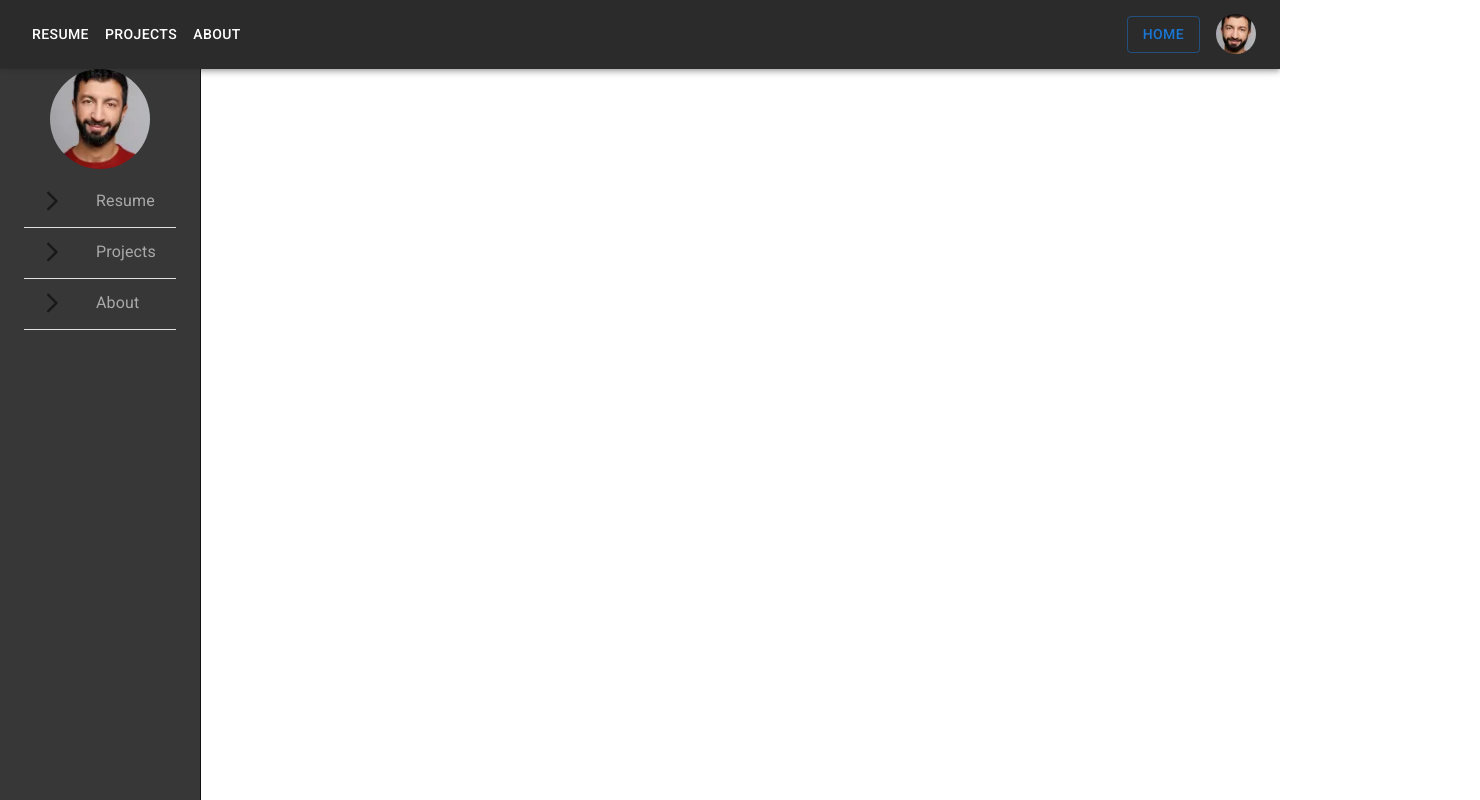
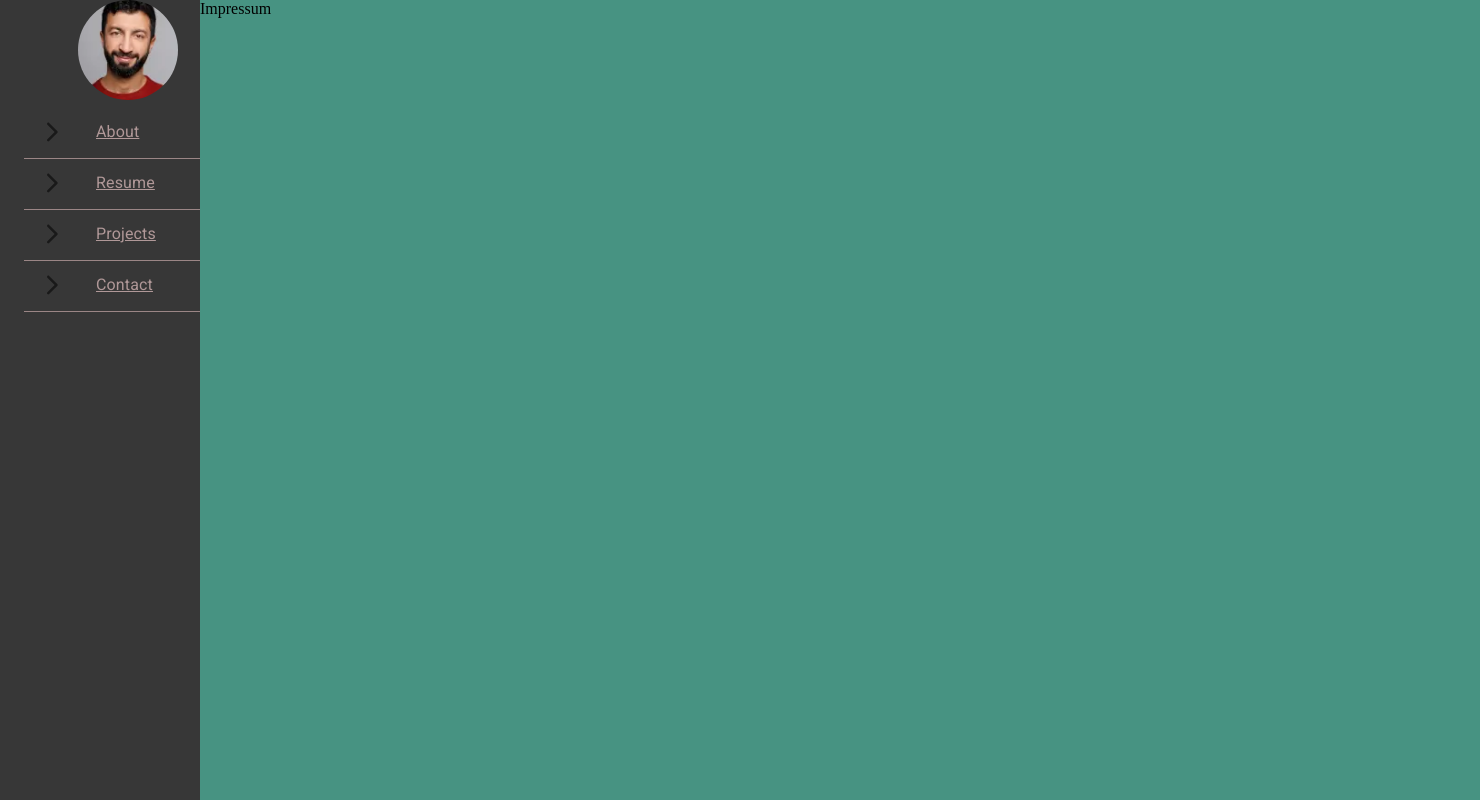
Before and after one commit to halilesmer/halil-portfolio-client-server, a React (Create React App) app: page /impressum in a window 1280 px wide. Shown: the whole page, 1480 px wide, since content can reach past the window. Built offline with nearby package versions, Linux system fonts and the light colour scheme.

Commit message:
added router

```diff
--- a/package.json
+++ b/package.json
@@ -14,6 +14,7 @@
     "normalize.css": "^8.0.1",
     "react": "^17.0.2",
     "react-dom": "^17.0.2",
+    "react-router-dom": "^6.2.2",
     "react-scripts": "5.0.0",
     "styled-components": "^5.3.5",
     "web-vitals": "^2.1.4"
--- a/src/App.js
+++ b/src/App.js
@@ -1,14 +1,32 @@
+import "./App.css";
+import Aside from "./components/Aside";
+import ResponsiveAppBar from "./components/ResponsiveAppBar";
+import { Resume } from "./components/Resume";
+import {  Routes, Route } from "react-router-dom";
+import { About } from "./components/About";
+import { Contact } from "./components/Contact";
+import { Impressum } from "./components/Impressum";
+import { Projects } from "./components/Projects";
 
-import './App.css';
-import Aside from './components/Aside';
-import ResponsiveAppBar from "./components/ResponsiveAppBar";
 
 function App() {
-  return (<>
 
-    <div>
-    <ResponsiveAppBar />
-      <Aside />
+
+  return (
+    <>
+      <div>
+        <ResponsiveAppBar />
+        <Aside />
+
+        <main>
+          <Routes>
+            <Route path="/" element={<About />} />
+            <Route path="/resume" element={<Resume />} />
+            <Route path="/contact" element={<Contact />} />
+            <Route path="/projects" element={<Projects />} />
+            <Route path="/impressum" element={<Impressum />} />
+          </Routes>
+        </main>
       </div>
     </>
   );
--- /dev/null
+++ b/src/components/About.js
@@ -0,0 +1,7 @@
+import React from 'react'
+
+export const About = () => {
+  return (
+    <div>About</div>
+  )
+}
--- a/src/components/Aside.js
+++ b/src/components/Aside.js
@@ -12,11 +12,11 @@ import {
 import * as React from "react";
 import avatar from "../assets/halil-esmer-profil-picture_sidebar.webp";
 import ArrowForwardIosRoundedIcon from "@mui/icons-material/ArrowForwardIosRounded";
-
+import {NavLink } from "react-router-dom";
 
 export default function Aside() {
   const styleDivider = {
-    background: "white",
+    background: "#b09898",
     marginTop: "10px",
     listStyle: "none !importent",
   };
@@ -38,6 +38,32 @@ export default function Aside() {
           <Box sx={{ width: "100%", maxWidth: 360 }}>
             <nav aria-label="main mailbox folders">
               <List sx={styleLists}>
+                <NavLink
+                  end
+                  to="/"
+                  className={({ isActive }) =>
+                    isActive ? "active" : "inactive"
+                  }
+                >
+                  <ListItem disablePadding>
+                    <ListItemButton sx={styleLists}>
+                      <ListItemIcon>
+                        <ArrowForwardIosRoundedIcon />
+                      </ListItemIcon>
+                      <ListItemText primary="About" />
+                    </ListItemButton>
+                  </ListItem>
+                </NavLink>
+
+                <Divider sx={styleDivider} />
+
+                <NavLink
+                  end
+                  to="/resume"
+                  className={({ isActive }) =>
+                    isActive ? "active" : "inactive"
+                  }
+                >
                   <ListItem disablePadding>
                     <ListItemButton sx={styleLists}>
                       <ListItemIcon>
@@ -46,7 +72,17 @@ export default function Aside() {
                       <ListItemText primary="Resume" />
                     </ListItemButton>
                   </ListItem>
+                </NavLink>
+
                 <Divider sx={styleDivider} />
+
+                <NavLink
+                  end
+                  to="/projects"
+                  className={({ isActive }) =>
+                    isActive ? "active" : "inactive"
+                  }
+                >
                   <ListItem disablePadding>
                     <ListItemButton sx={styleLists}>
                       <ListItemIcon>
@@ -55,16 +91,26 @@ export default function Aside() {
                       <ListItemText primary="Projects" />
                     </ListItemButton>
                   </ListItem>
+                </NavLink>
+
                 <Divider sx={styleDivider} />
 
+                <NavLink
+                  end
+                  to="/contact"
+                  className={({ isActive }) =>
+                    isActive ? "active" : "inactive"
+                  }
+                >
                   <ListItem disablePadding>
                     <ListItemButton sx={styleLists}>
                       <ListItemIcon>
                         <ArrowForwardIosRoundedIcon />
                       </ListItemIcon>
-                    <ListItemText primary="About" />
+                      <ListItemText primary="Contact" />
                     </ListItemButton>
                   </ListItem>
+                </NavLink>
               </List>
             </nav>
             <Divider sx={styleDivider} />
--- /dev/null
+++ b/src/components/Contact.js
@@ -0,0 +1,5 @@
+import React from 'react'
+
+export const Contact = () => {
+  return <div>Contact</div>;
+}
--- /dev/null
+++ b/src/components/Impressum.js
@@ -0,0 +1,5 @@
+import React from 'react'
+
+export const Impressum = () => {
+  return <div>Impressum</div>;
+}
--- /dev/null
+++ b/src/components/Projects.js
@@ -0,0 +1,7 @@
+import React from 'react'
+
+export const Projects = () => {
+  return (
+    <div>Projects</div>
+  )
+}
--- /dev/null
+++ b/src/components/Resume.js
@@ -0,0 +1,7 @@
+import React from 'react'
+
+export const Resume = () => {
+  return (
+    <div>Resume</div>
+  )
+}
--- a/src/index.css
+++ b/src/index.css
@@ -1,25 +1,82 @@
-header {
-
+/* Header ----------------------------- starts */
+header.MuiPaper-root.MuiPaper-elevation.MuiPaper-elevation4.MuiAppBar-root.MuiAppBar-colorPrimary.MuiAppBar-positionStatic.css-hip9hq-MuiPaper-root-MuiAppBar-root {
+  position: fixed !important;
+  /* min-width: 200px !important; */
+  width: 100% !important;
+  height: 10% !important;
+  background-color: #2b2b2bf0 !important;
+  right: 0 !important;
   top: 0 !important;
-  min-height: 50px !important;
-
-  background: #000000d4 !important;
+  color: darkgray !important;
+  transition: all 1s ease !important;
 
 }
 
-/* @media only screen and (min-width: 600px) {
-  header {
-    display: none !important;
+@media only screen and (min-width: 600px) {
+  header.MuiPaper-root.MuiPaper-elevation.MuiPaper-elevation4.MuiAppBar-root.MuiAppBar-colorPrimary.MuiAppBar-positionStatic.css-hip9hq-MuiPaper-root-MuiAppBar-root {
+    width: 0px !important;
+
+    top: -55px !important;
   }
-} */
 
+}
+
+/* Header ----------------------------- ends */
+
+
+/* Aside Navigation ----------------------------- starts */
 aside {
   position: fixed;
-  width: 200px;
+  min-width: 200px;
+  width: 20%;
   height: 100%;
   background-color: #2b2b2bf0;
   left: 0;
+  top: 0;
   color: darkgray;
-  border-right: 1px solid #111;
+  /* border-right: 1px solid #111; */
+  transition: all 1.5s linear;
 
 }
+
+@media only screen and (max-width: 600px) {
+  aside {
+    width: 0px;
+    height: 0px;
+    top: -270px;
+    left: -100px;
+  }
+
+}
+
+/* Aside Navigation ----------------------------- ends */
+/* Main Content ----------------------------- starts */
+
+main {
+  position: relative;
+  left: 200px;
+  width: 100%;
+  height: 100vh;
+  /* border: 1px solid red; */
+  background: rgb(71, 147, 130);
+}
+
+@media only screen and (max-width: 600px) {
+  main {
+    top: calc(100vh - 90vh);
+    left: 0px;
+  }
+
+}
+
+/* Main Content ----------------------------- ends */
+
+a.active {
+  color: #d8d8d8;
+  text-decoration: none;
+}
+
+a.inactive {
+  text-decoration: "none";
+  color: #b09898;
+}
--- a/src/index.js
+++ b/src/index.js
@@ -4,12 +4,16 @@ import "normalize.css";
 import "./index.css";
 import App from './App';
 import reportWebVitals from './reportWebVitals';
+import { BrowserRouter as Router } from "react-router-dom";
+
 
 ReactDOM.render(
   <React.StrictMode>
-    <App />
+    <Router>
+      <App />
+    </Router>
   </React.StrictMode>,
-  document.getElementById('root')
+  document.getElementById("root")
 );
 
 // If you want to start measuring performance in your app, pass a function
```
Also changed, not shown: 1 other file (tests, documents, lock files or other folders). Lines whose indentation alone changed are shown as unchanged.
